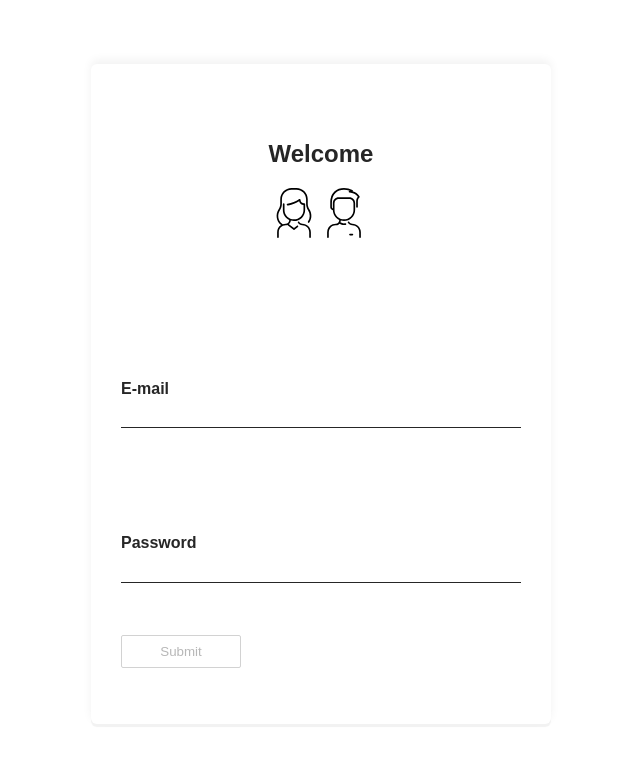
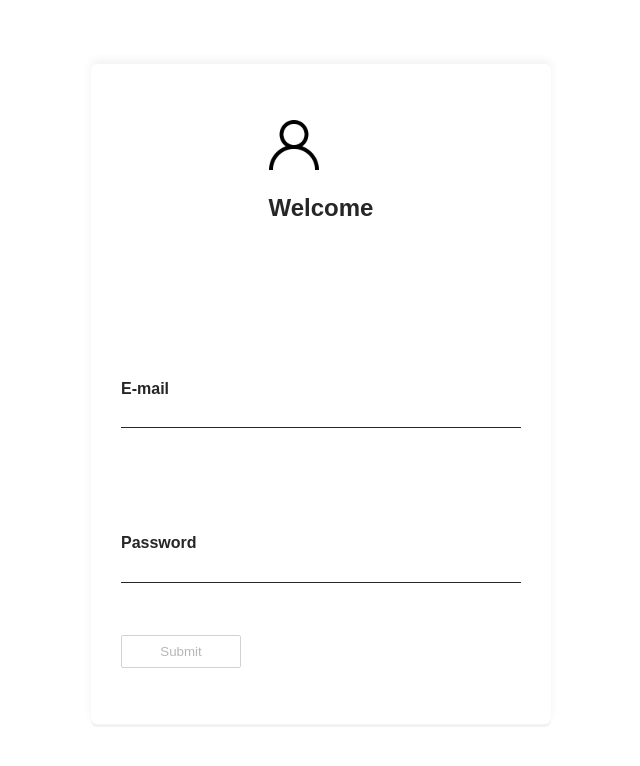
Before and after one commit to tryber/sd-03-recipes-app-03, a React (Create React App) app: page / in a window 1280 px wide. Shown: the top 766 px of the page, without its empty margins (319-959 px from the left). Built offline with nearby package versions, Linux system fonts and the light colour scheme.

Commit message:
Header component - requirements 9-12

```diff
--- a/src/components/Header/index.js
+++ b/src/components/Header/index.js
@@ -1,19 +1,42 @@
 import React from 'react';
+import { Link } from 'react-router-dom';
 import PropTypes from 'prop-types';
 import './style.css';
-import woman from './mulher.svg';
-import man from './pessoa.svg';
+// import woman from './mulher.svg';
+// import man from './pessoa.svg';
+import profileIcon from '../../images/profileIcon.svg';
 
-const Heading = ({ title }) => (
-  <div className="heading-container">
-    <h1>{title}</h1>
+const Header = ({ title, searchIcon, onClick }) => (
+  <header className="heading-container">
     <div>
-      <img className="personal-icon" src={woman} alt="icone de um homem" />
-      <img className="personal-icon" src={man} alt="icone de uma mulher" />
+      <Link to="/perfil">
+        <img
+          className="personal-icon"
+          src={profileIcon}
+          alt="icone de  perfil"
+          data-testid="profile-top-btn"
+        />
+      </Link>
     </div>
-  </div>
+    <h1 data-testid="page-title">{title}</h1>
+    {searchIcon && (
+      <Link>
+        <img
+          className="personal-icon"
+          src={searchIcon}
+          alt="icone de  busca"
+          data-testid="search-top-btn"
+          onClick={onClick}
+        />
+      </Link>
+    )}
+  </header>
 );
 
-Heading.propTypes = { title: PropTypes.string.isRequired };
+export default Header;
 
-export default Heading;
+Header.propTypes = {
+  title: PropTypes.string.isRequired,
+  searchIcon: PropTypes.string.isRequired,
+  onClick: PropTypes.func.isRequired
+};
```
